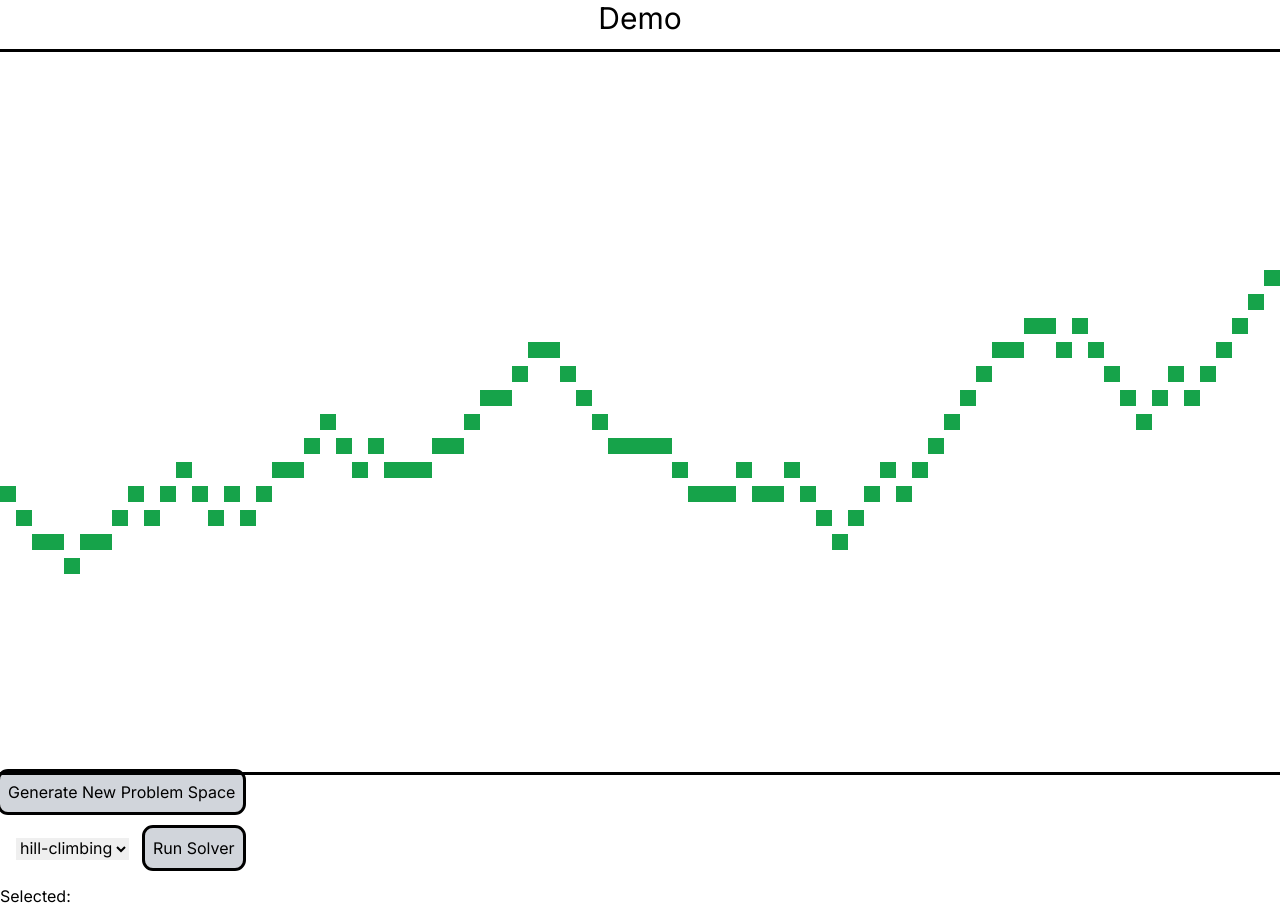
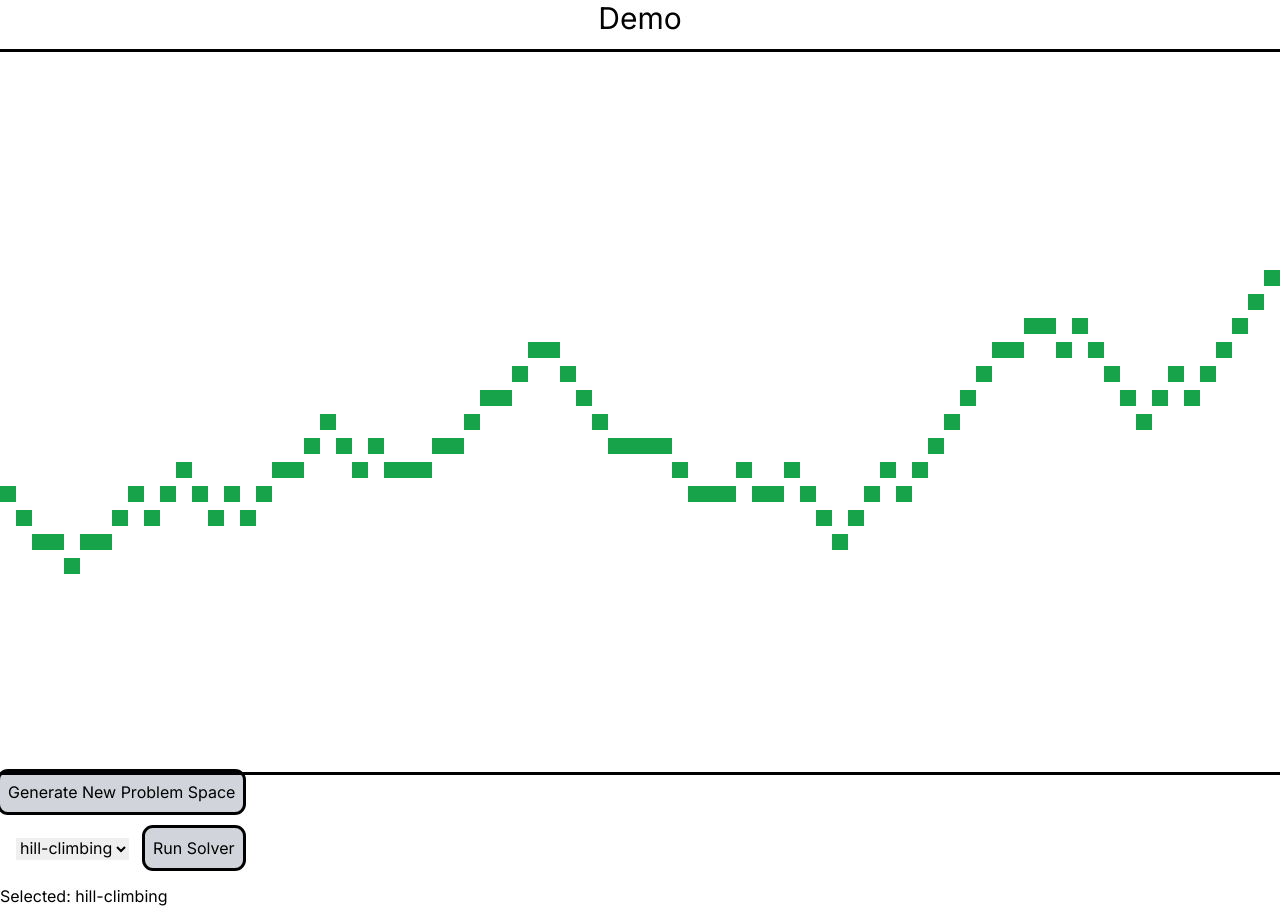
Before and after one commit to fjensen21/algorithm-demo, a Next.js app: page / in a window 1280 px wide. Built offline with nearby package versions, Linux system fonts and the light colour scheme.

Commit message:
Fixed bug: API endpoint erroring due to algorithm undefined. Removed console.logs

```diff
--- a/src/app/api/solveproblem/route.ts
+++ b/src/app/api/solveproblem/route.ts
@@ -13,9 +13,7 @@ export async function POST(request: NextRequest) {
     };
     return Response.error;
   }
-
   // Generate start point
-
   const gridClass = new Grid(grid);
   gridClass.setAgentStartPosition(0);
 
--- a/src/components/GridContainer.tsx
+++ b/src/components/GridContainer.tsx
@@ -22,9 +22,7 @@ const GridContainer: React.FC = () => {
 
   const [availableAlgorithms, setAvailableAlgorithms] = useState<string[]>([]);
 
-  const [selectedAlgorithm, setSelectedAlgorithm] = useState<string>(
-    availableAlgorithms[0]
-  );
+  const [selectedAlgorithm, setSelectedAlgorithm] = useState<string>("");
 
   const [performance, setPerformance] = useState(null);
 
@@ -32,8 +30,9 @@ const GridContainer: React.FC = () => {
     try {
       const algorithms = await getAlgorithms();
       setAvailableAlgorithms(algorithms);
+      setSelectedAlgorithm(algorithms[0]);
     } catch (error) {
-      console.log("Error setting algorithms state:", error);
+      console.error("Error setting algorithms state:", error);
       throw error;
     }
   };
@@ -71,15 +70,12 @@ const GridContainer: React.FC = () => {
   const handleRunSubmit = async (e: FormEvent<HTMLFormElement>) => {
     e.preventDefault();
     setRunning(true);
-    console.log("Go time!");
     try {
       const data = await solveProblem(gridArray, selectedAlgorithm);
       const { moveHistory, performanceData } = data;
-      console.log("Before await display");
       console.log(moveHistory);
       await displayMoveHistory(moveHistory);
       setPerformance(performanceData);
-      console.log("After await display");
     } catch (error) {
       console.error("Error fetching data", error);
       throw error;
--- a/src/services/gridApiServices.ts
+++ b/src/services/gridApiServices.ts
@@ -18,7 +18,7 @@ export async function getAlgorithms() {
     const data = await res.json();
     return data.algorithms;
   } catch (error) {
-    console.log("Error fetching data", error);
+    console.error("Error fetching data", error);
     throw error;
   }
 }
```
